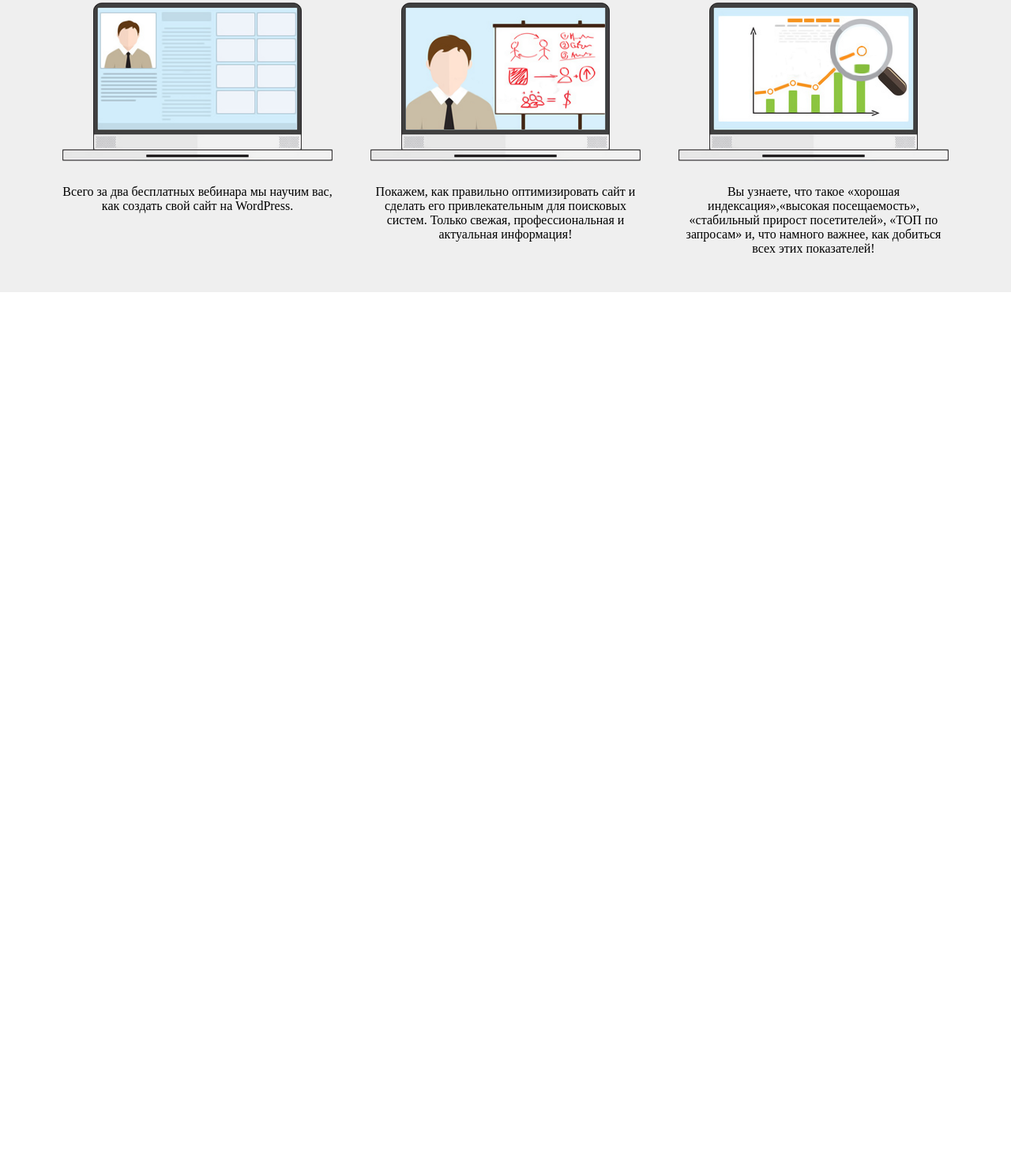
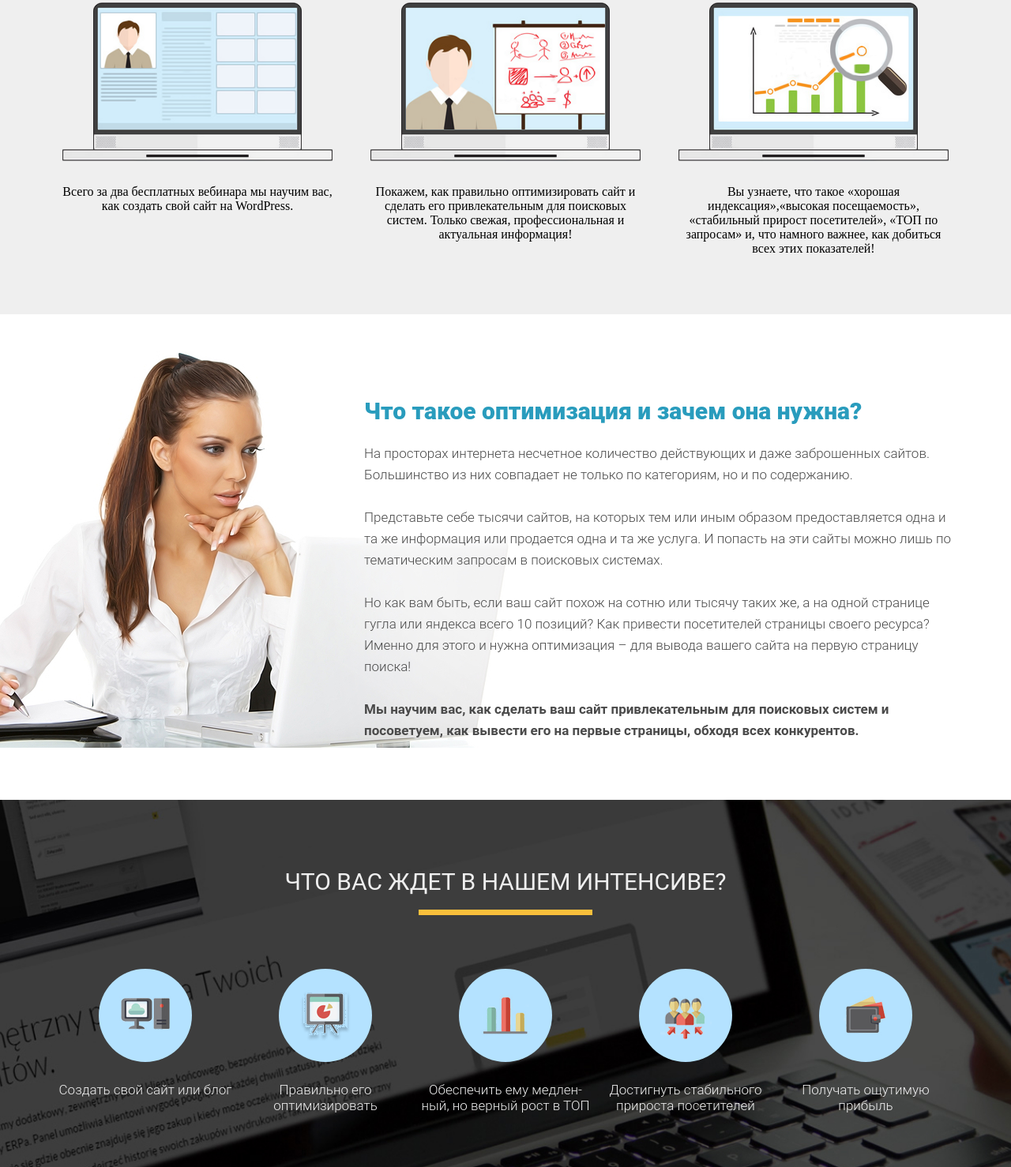
Before and after one commit to SergeySoler/project, a plain HTML site: page HTML and CSS_course/Project2/src/index.html in a window 1280 px wide. Shown: the part 1034-2512 px from the top of the page at 79% size. Before the commit the page ends 1404 px from the top, so only its background shows below. Drawn offline with Linux system fonts and the light colour scheme.

Commit message:
add new scc cod

```diff
--- a/HTML and CSS_course/Project2/src/css/style.css
+++ b/HTML and CSS_course/Project2/src/css/style.css
@@ -5,6 +5,7 @@
 }
 
 .container {
+    position: relative;
     width: 1140px;
     margin: 0 auto;
 }
@@ -105,11 +106,11 @@ h2.title {
     margin-top: 13px;
 }
 .waiting {
-    height: 604px;
+    min-height: 604px;
     padding: 86px 0 74px 0;
     background: #EFEFEF;
 }
-.waiting .waiting_header {
+.waiting .waiting_header, .finish .finish_header {
     font-family: 'Roboto';
     font-weight: 400;
     font-size: 30px;
@@ -117,7 +118,10 @@ h2.title {
     text-transform: uppercase;
     color: #252525;
 }
-.waiting .waiting_divider {
+.finish .finish_header {
+    color: #EFEFEF;
+}
+.waiting .waiting_divider, .finish .finish_divider {
     margin: 0 auto;
     margin-top: 18px;
     width: 220px;
@@ -148,3 +152,69 @@ h2.title {
 .waiting .waiting_wrapper .waiting_item .waiting_descr {
     margin-top: 26px;
 }
+.optimization {
+    min-height: 547px;
+    padding: 108px 0 74px 0;
+}
+.optimization .optimization_header {
+    margin-left: 391px;
+    font-family: 'Roboto';
+    font-style: normal;
+    font-weight: 900;
+    font-size: 30px;
+    line-height: 30px;
+    color: #299CBD;
+}
+.optimization .optimization_text {
+    margin-top: 25px;
+    margin-left: 391px;
+    font-family: 'Roboto';
+    font-style: normal;
+    font-weight: 300;
+    font-size: 17px;
+    line-height: 27px;
+    color: #4A4A4A;
+}
+.optimization .optimization_text span {
+    font-weight: 700;
+    color: #4A4A4A;
+}
+.optimization .optimization_img {
+    position: absolute;
+    top: -61px;
+    left: -240px;
+    z-index: -1;
+}
+.finish {
+    min-height: 450px;
+    padding: 86px 0 68.5px 0;
+    background: url('../img/bg/second_bg.jpg') center center/cover no-repeat;
+}
+.finish .finish_wrapper {
+    margin-top: 68px;
+    display: flex;
+    justify-content: space-between;
+}
+.finish .finish_wrapper .finish_item {
+    width: 234px;
+}
+.finish .finish_wrapper .finish_item .finish_round {
+    display: flex;
+    justify-content: center;
+    align-items: center;
+    margin: 0 auto;
+    width: 118px;
+    height: 118px;
+    background: #B4E2FF;
+    border-radius: 100%;
+}
+.finish .finish_wrapper .finish_item .finish_desc {
+    margin-top: 24.5px;
+    font-family: 'Roboto';
+    font-style: normal;
+    font-weight: 300;
+    font-size: 17px;
+    line-height: 20px;
+    color: #EFEFEF;
+    text-align: center;
+}
--- a/HTML and CSS_course/Project2/src/index.html
+++ b/HTML and CSS_course/Project2/src/index.html
@@ -61,6 +61,70 @@
             </div>
         </div>
     </section>
+    <section class="optimization">
+        <div class="container">
+            <h2 class="optimization_header">Что такое оптимизация и зачем она нужна?</h2>
+            <div class="optimization_text">
+                На просторах интернета несчетное количество действующих и даже заброшенных сайтов. Большинство из
+                них
+                совпадает не только по категориям, но и по содержанию.
+                <br><br>
+                Представьте себе тысячи сайтов, на которых тем или иным образом предоставляется одна и та же
+                информация
+                или продается одна и та же услуга. И попасть на эти сайты можно лишь по тематическим запросам в
+                поисковых системах.
+                <br><br>
+                Но как вам быть, если ваш сайт похож на сотню или тысячу таких же, а на одной странице гугла или
+                яндекса
+                всего 10 позиций? Как привести посетителей страницы своего ресурса? Именно для этого и нужна
+                оптимизация
+                – для вывода вашего сайта на первую страницу поиска!
+                <br><br>
+                <span>Мы научим вас, как сделать ваш сайт привлекательным для поисковых систем и посоветуем, как
+                    вывести его на первые страницы, обходя всех конкурентов.</span>
+            </div>
+            <img class="optimization_img" src="img/bg/woman_bg.jpg" alt="woman" class="woman_img">
+        </div>
+    </section>
+    <section class="finish">
+        <div class="container">
+            <h2 class="finish_header">Что вас ждет в нашем интенсиве?</h2>
+            <div class="finish_divider"></div>
+            <div class="finish_wrapper">
+                <div class="finish_item">
+                    <div class="finish_round">
+                        <img src="../src/icons/finish/finish_icon_1.png" alt="1" class="finish_icon">
+                    </div>
+                    <div class="finish_desc">Создать свой сайт или блог</div>
+                </div>
+                <div class="finish_item">
+                    <div class="finish_round">
+                        <img src="../src/icons/finish/finish_icon_2.png" alt="2" class="finish_icon">
+                    </div>
+                    <div class="finish_desc">Правильно его оптимизировать</div>
+                </div>
+                <div class="finish_item">
+                    <div class="finish_round">
+                        <img src="../src/icons/finish/finish_icon_3.png" alt="3" class="finish_icon">
+                    </div>
+                    <div class="finish_desc">Обеспечить ему медлен-ный, но верный рост в ТОП</div>
+                </div>
+                <div class="finish_item">
+                    <div class="finish_round">
+                        <img src="../src/icons/finish/finish_icon_4.png" alt="4" class="finish_icon">
+                    </div>
+                    <div class="finish_desc">Достигнуть стабильного прироста посетителей</div>
+                </div>
+                <div class="finish_item">
+                    <div class="finish_round">
+                        <img src="../src/icons/finish/finish_icon_5.png" alt="5" class="finish_icon">
+                    </div>
+                    <div class="finish_desc">Получать ощутимую прибыль</div>
+                </div>
+            </div>
+        </div>
+        </div>
+    </section>
 </body>
 
 </html>
```
